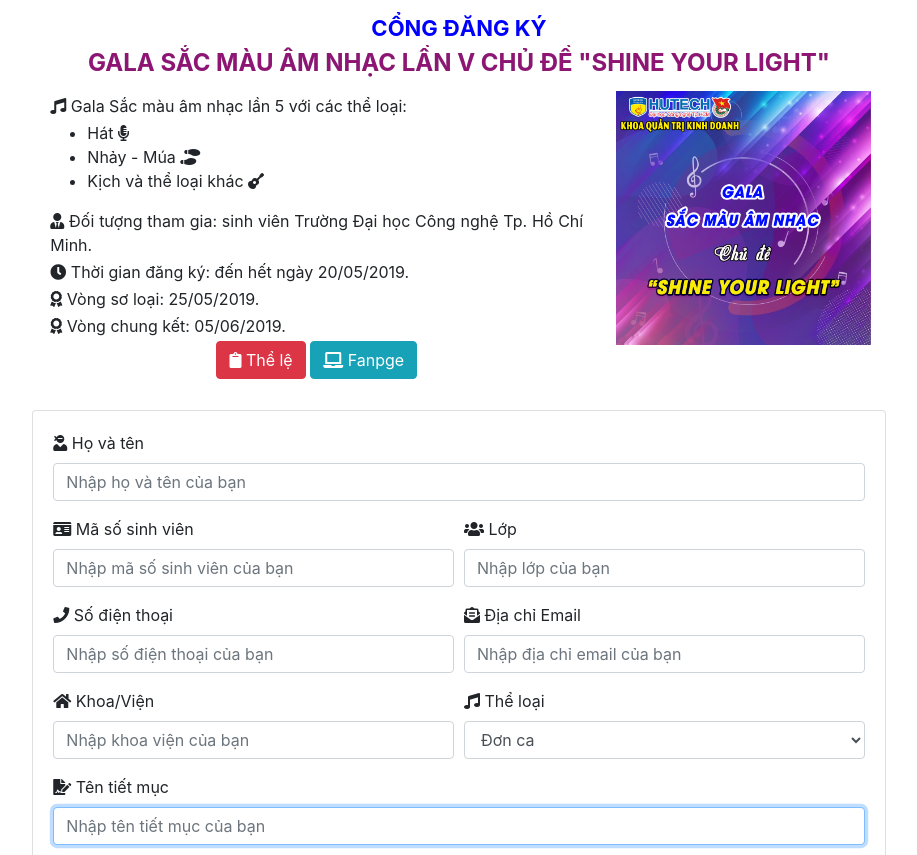
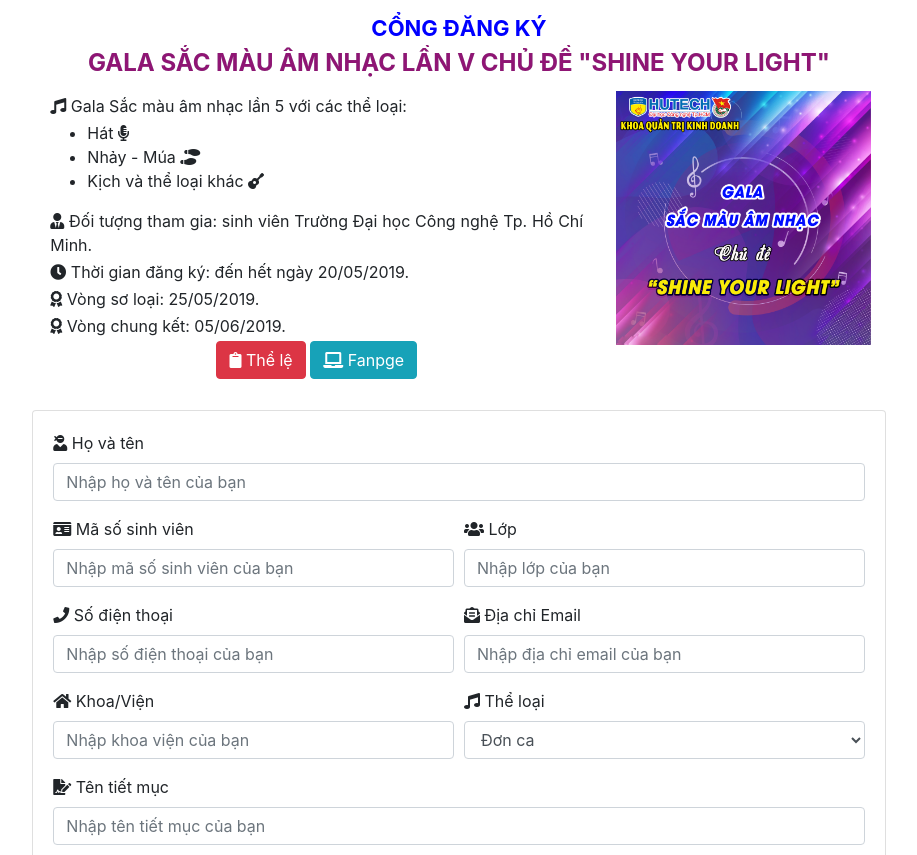
Before and after one commit to phuocntmh/galasman, a plain HTML site: page index.html in a window 1280 px wide. Shown: the part 97-952 px from the top of the page, without its empty margins (181-1098 px from the left). Drawn offline with nearby package versions, Linux system fonts and the light colour scheme.

Commit message:
Update index.html

```diff
--- a/index.html
+++ b/index.html
@@ -105,7 +105,7 @@
                   </div>
                   <div class="form-group">
                     <label for="InputTitle"><i class="fa fa-file-signature"></i> Tên tiết mục</label>
-                    <input type="text" class="form-control" name="TenTietMuc" placeholder="Nhập tên tiết mục của bạn" required autofocus>
+                    <input type="text" class="form-control" name="TenTietMuc" placeholder="Nhập tên tiết mục của bạn" required>
                   </div>
 								    <small id="emailHelp" class="form-text text-muted">Thông tin cá nhân của bạn sẽ không được chia sẻ.</small>
 								 <div id="btnsubmit">
```
